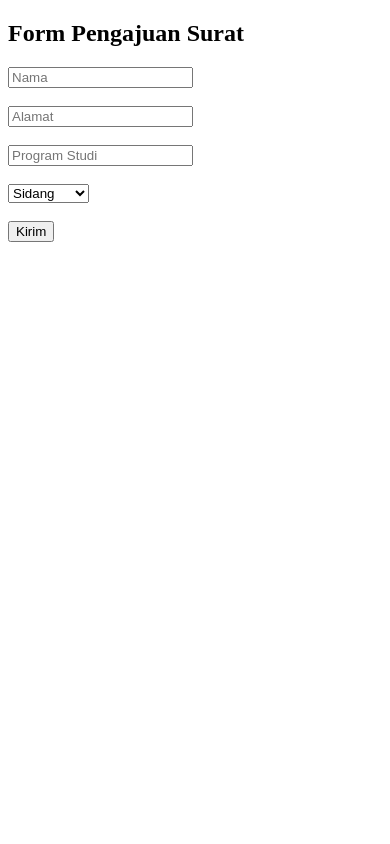
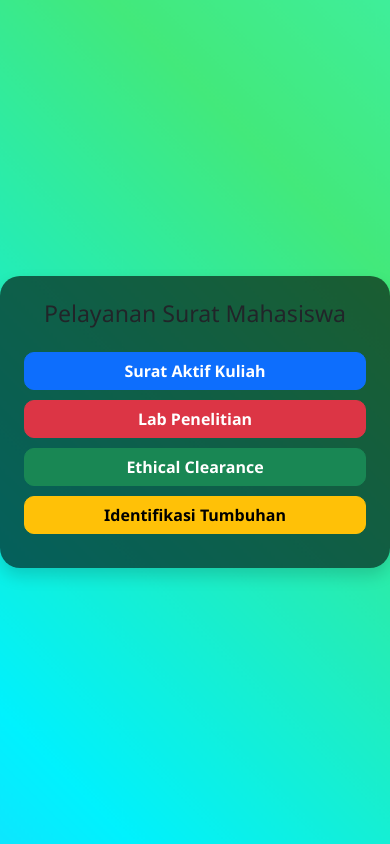
Before and after one commit to musuna55555/Program-Administrasi, a Flask app: page / in a window 390 px wide. Run offline with Flask 3, Linux system fonts and the light colour scheme.

Commit message:
update fitur surat

```diff
--- a/app.py
+++ b/app.py
@@ -1,9 +1,18 @@
-from flask import Flask, render_template, request, redirect, send_file
+from flask import Flask, render_template, request, send_file
 import sqlite3
-from docx import Document
 import os
+from docxtpl import DocxTemplate
+from io import BytesIO
 
 app = Flask(__name__)
+
+# mapping template (lebih aman pakai os.path.join)
+TEMPLATES = {
+    "Aktif Kuliah": os.path.join("templates_surat", "aktif_kuliah.docx"),
+    "Lab Penelitian": os.path.join("templates_surat", "lab_penelitian.docx"),
+    "Ethical Clearance": os.path.join("templates_surat", "ethical.docx"),
+    "Identifikasi Tumbuhan": os.path.join("templates_surat", "tumbuhan.docx")
+}
 
 DB = "database.db"
 
@@ -14,8 +23,23 @@ def init_db():
         CREATE TABLE IF NOT EXISTS pengajuan (
             id INTEGER PRIMARY KEY AUTOINCREMENT,
             nama TEXT,
-            alamat TEXT,
+            ttl TEXT,
+            jk TEXT,
+            npm TEXT,
+            nim TEXT,
+            sem TEXT,
+            jurusan TEXT,
             prodi TEXT,
+            fakultas TEXT,
+            jp TEXT,
+            alamatmaha TEXT,
+            namaortu TEXT,
+            pekerortu TEXT,
+            alamatortu TEXT,
+            judul TEXT,
+            doping TEXT,
+            namatumbuhan TEXT,
+            asaltumbuhan TEXT,
             keperluan TEXT
         )
     ''')
@@ -28,52 +52,117 @@ init_db()
 def index():
     return render_template('index.html')
 
+
+# ================= FORM ROUTES =================
+@app.route('/form/aktif-kuliah')
+def form_aktif_kuliah():
+    return render_template('form_aktif_kuliah.html')
+
+@app.route('/form/lab-penelitian')
+def form_lab_penelitian():
+    return render_template('form_lab_penelitian.html')
+
+@app.route('/form/ethical-clearance')
+def form_ethical_clearance():
+    return render_template('form_ethical_clearance.html')
+
+@app.route('/form/identifikasi-tumbuhan')
+def form_identifikasi_tumbuhan():
+    return render_template('form_identifikasi_tumbuhan.html')
+
+
+# ================= SUBMIT =================
 @app.route('/submit', methods=['POST'])
 def submit():
-    nama = request.form['nama']
-    alamat = request.form['alamat']
-    prodi = request.form['prodi']
-    keperluan = request.form['keperluan']
+    data = (
+        request.form.get('nama'),
+        request.form.get('ttl'),
+        request.form.get('jk'),
+        request.form.get('npm'),
+        request.form.get('nim'),
+        request.form.get('sem'),
+        request.form.get('jurusan'),
+        request.form.get('prodi'),
+        request.form.get('fakultas'),   # ← sudah benar urutan
+        request.form.get('jp'),
+        request.form.get('alamatmaha'),
+        request.form.get('namaortu'),
+        request.form.get('pekerortu'),
+        request.form.get('alamatortu'),
+        request.form.get('judul'),
+        request.form.get('doping'),
+        request.form.get('namatumbuhan'),
+        request.form.get('asaltumbuhan'),
+        request.form.get('keperluan')
+    )
+
+    # validasi sederhana
+    if not data[-1]:
+        return "Keperluan tidak valid"
 
     conn = sqlite3.connect(DB)
     c = conn.cursor()
-    c.execute("INSERT INTO pengajuan (nama, alamat, prodi, keperluan) VALUES (?, ?, ?, ?)",
-              (nama, alamat, prodi, keperluan))
+
+    c.execute("""
+    INSERT INTO pengajuan (
+        nama, ttl, jk, npm, nim, sem, jurusan, prodi, fakultas, jp,
+        alamatmaha, namaortu, pekerortu, alamatortu,
+        judul, doping, namatumbuhan, asaltumbuhan, keperluan
+    )
+    VALUES (?, ?, ?, ?, ?, ?, ?, ?, ?, ?, ?, ?, ?, ?, ?, ?, ?, ?, ?)
+    """, data)
+
     conn.commit()
     conn.close()
 
     return "Pengajuan berhasil dikirim!"
 
+
+# ================= ADMIN =================
 @app.route('/admin')
 def admin():
     conn = sqlite3.connect(DB)
+    conn.row_factory = sqlite3.Row
     c = conn.cursor()
-    c.execute("SELECT * FROM pengajuan")
+
+    c.execute("SELECT * FROM pengajuan ORDER BY id DESC")
     data = c.fetchall()
+
     conn.close()
     return render_template('admin.html', data=data)
 
+
+# ================= GENERATE =================
 @app.route('/generate/<int:id>')
 def generate(id):
     conn = sqlite3.connect(DB)
+    conn.row_factory = sqlite3.Row
     c = conn.cursor()
+
     c.execute("SELECT * FROM pengajuan WHERE id=?", (id,))
     row = c.fetchone()
     conn.close()
 
-    doc = Document()
-    doc.add_heading("SURAT KETERANGAN", 0)
-    doc.add_paragraph(f"Nama: {row[1]}")
-    doc.add_paragraph(f"Alamat: {row[2]}")
-    doc.add_paragraph(f"Program Studi: {row[3]}")
-    doc.add_paragraph(f"Keperluan: {row[4]}")
+    if not row:
+        return "Data tidak ditemukan"
 
-    filename = f"generated/surat_{id}.docx"
-    doc.save(filename)
+    template_path = TEMPLATES.get(row["keperluan"])
+    if not template_path:
+        return "Template tidak ditemukan"
 
-    return send_file(filename, as_attachment=True)
+    data = dict(row)  # ← otomatis semua field masuk
+
+    doc = DocxTemplate(template_path)
+    doc.render(data)
+
+    buffer = BytesIO()
+    doc.save(buffer)
+    buffer.seek(0)
+
+    return send_file(buffer, as_attachment=True, download_name=f"surat_{id}.docx")
 
 
+# ================= RUN =================
 if __name__ == '__main__':
     port = int(os.environ.get("PORT", 5000))
     app.run(host='0.0.0.0', port=port)
--- a/templates/index.html
+++ b/templates/index.html
@@ -1,25 +1,88 @@
-<!DOCTYPE html>
+<!doctype html>
 <html>
+  <head>
+    <title>Pelayanan Surat Mahasiswa</title>
 
-<head>
-    <title>Pengajuan Surat</title>
-</head>
+    <link
+      href="https://cdn.jsdelivr.net/npm/bootstrap@5.3.0/dist/css/bootstrap.min.css"
+      rel="stylesheet"
+    />
 
-<body>
-    <h2>Form Pengajuan Surat</h2>
-    <form action="/submit" method="POST">
-        <input type="text" name="nama" placeholder="Nama" required><br><br>
-        <input type="text" name="alamat" placeholder="Alamat" required><br><br>
-        <input type="text" name="prodi" placeholder="Program Studi" required><br><br>
+    <style>
+      body {
+        height: 100vh;
+        margin: 0;
+        overflow: hidden;
+        font-family: "Segoe UI", sans-serif;
+        color: white;
+      }
 
-        <select name="keperluan">
-            <option value="Sidang">Sidang</option>
-            <option value="Seminar">Seminar</option>
-            <option value="Penelitian">Penelitian</option>
-        </select><br><br>
+      /* Animated Gradient Background */
+      body::before {
+        content: "";
+        position: fixed;
+        width: 200%;
+        height: 200%;
+        background: linear-gradient(45deg, #4facfe, #00f2fe, #43e97b, #38f9d7);
+        animation: animateBG 10s linear infinite;
+        z-index: -1;
+      }
 
-        <button type="submit">Kirim</button>
-    </form>
-</body>
+      @keyframes animateBG {
+        0% {
+          transform: translate(0, 0);
+        }
+        50% {
+          transform: translate(-25%, -25%);
+        }
+        100% {
+          transform: translate(0, 0);
+        }
+      }
 
+      .card {
+        background: rgba(0, 0, 0, 0.6);
+        border: none;
+        border-radius: 20px;
+      }
+
+      .btn-custom {
+        width: 100%;
+        margin-bottom: 10px;
+        border-radius: 10px;
+        font-weight: bold;
+        transition: 0.3s;
+      }
+
+      .btn-custom:hover {
+        transform: scale(1.05);
+      }
+    </style>
+  </head>
+
+  <body>
+    <div class="d-flex justify-content-center align-items-center h-100">
+      <div class="card p-4 shadow text-center" style="width: 400px">
+        <h3 class="mb-4">Pelayanan Surat Mahasiswa</h3>
+
+        <a href="/form/aktif-kuliah">
+          <button class="btn btn-primary btn-custom">Surat Aktif Kuliah</button>
+        </a>
+
+        <a href="/form/lab-penelitian">
+          <button class="btn btn-danger btn-custom">Lab Penelitian</button>
+        </a>
+
+        <a href="/form/ethical-clearance">
+          <button class="btn btn-success btn-custom">Ethical Clearance</button>
+        </a>
+
+        <a href="/form/identifikasi-tumbuhan">
+          <button class="btn btn-warning btn-custom">
+            Identifikasi Tumbuhan
+          </button>
+        </a>
+      </div>
+    </div>
+  </body>
 </html>
```
Also changed, not shown: templates/coba.html (deleted, +0 -11 lines), templates/form_aktif_kuliah.html (added, +71 -0 lines), templates/form_ethical_clearance.html (added, +52 -0 lines), templates/form_identifikasi_tumbuhan.html (added, +55 -0 lines), templates/form_lab_penelitian.html (added, +45 -0 lines), database.db (deleted), 4 other files.
